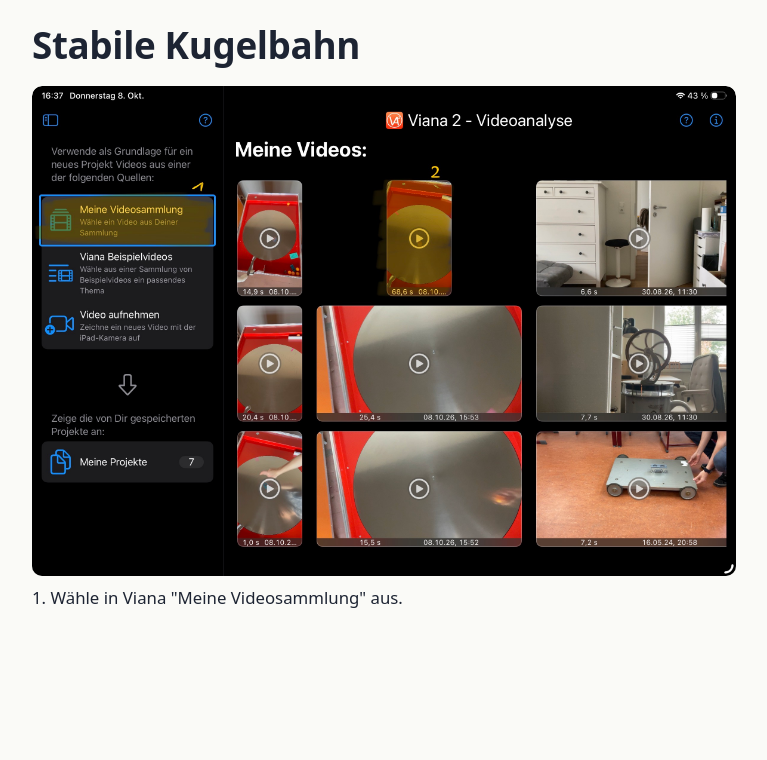
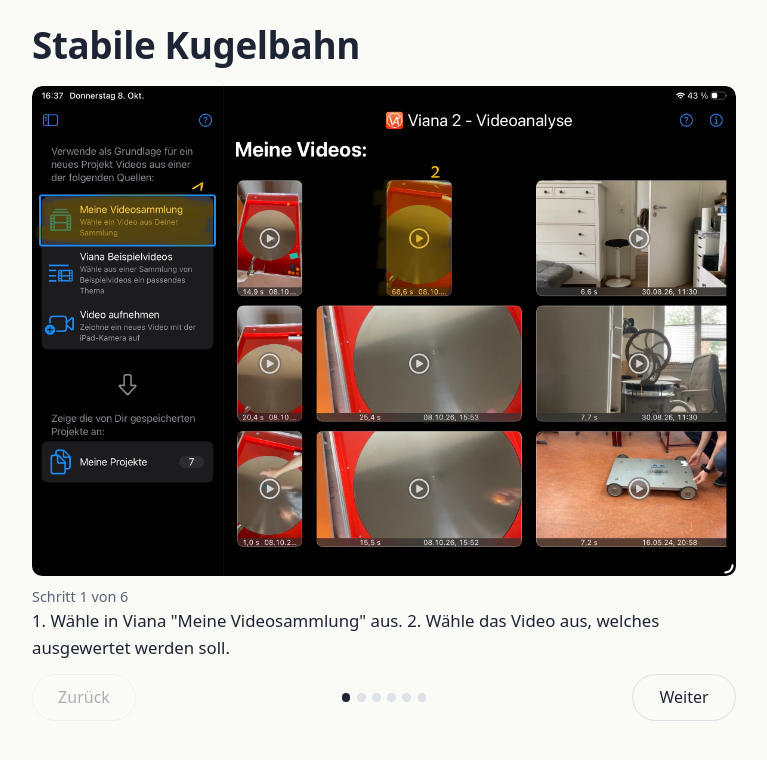
Before and after one commit to fritzschemarius-cloud/elm, a Jekyll site: the page built from _aufgaben/2026-10-08-stabile-kugelbahn.md, in a window 1280 px wide. Shown: the top 760 px of the page, without its empty margins (256-1023 px from the left). Built offline with Jekyll 4.4.1, drawn with Linux system fonts in a browser that asks for light colours; some of the changed lines change nothing that is shown.

Commit message:
Update _aufgaben/2026-10-08-stabile-kugelbahn.md (via Pages CMS)

```diff
--- a/_aufgaben/2026-10-08-stabile-kugelbahn.md
+++ b/_aufgaben/2026-10-08-stabile-kugelbahn.md
@@ -3,6 +3,22 @@
 permalink: /drehtisch/C1
 bilder:
   - bild: /assets/media/IMG_0698.jpg
-    text: '1. Wähle in Viana "Meine Videosammlung" aus. '
+    text: 1. Wähle in Viana "Meine Videosammlung" aus.   2. Wähle das Video aus,
+      welches ausgewertet werden soll.
+  - bild: /assets/media/IMG_0699-1.jpg
+    text: Schau dir das Video an und markiere den relevanten Teil mit den beiden
+      Dreiecken.
+  - bild: /assets/media/IMG_0700.jpg
+    text: 1. Wähle in der unteren Spalte "Objektverfolgung".   2. Wähle oben rechts
+      die automatische Objektverfolgung aus.
+  - bild: /assets/media/IMG_0701.jpeg
+    text: Bewege den Roten Kreis auf den Ball, sodass der Mittelpunkt bei einer
+      möglichst markanten Farbe liegt.
+  - bild: /assets/media/IMG_0702.jpeg
+    text: Tippe auf eine beliebige Stelle auf dem Video und die automatische
+      Objektverfolgung startet.
+  - bild: /assets/media/IMG_0703.jpeg
+    text: Als Ergebnis siehst du die Spur, welche der Ball auf der Kamera
+      hinterlassen hat.
 download: true
 ---
```
